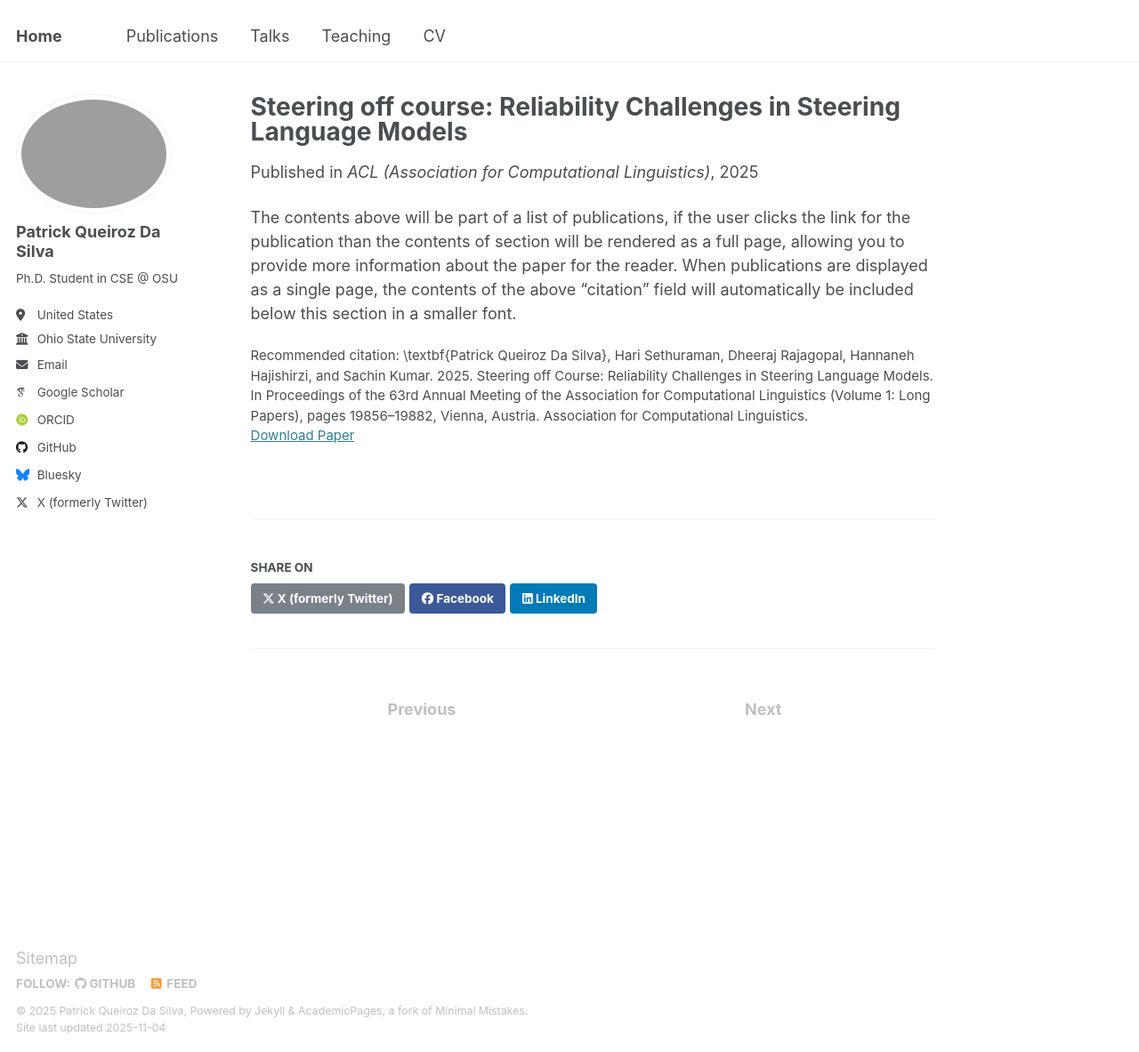
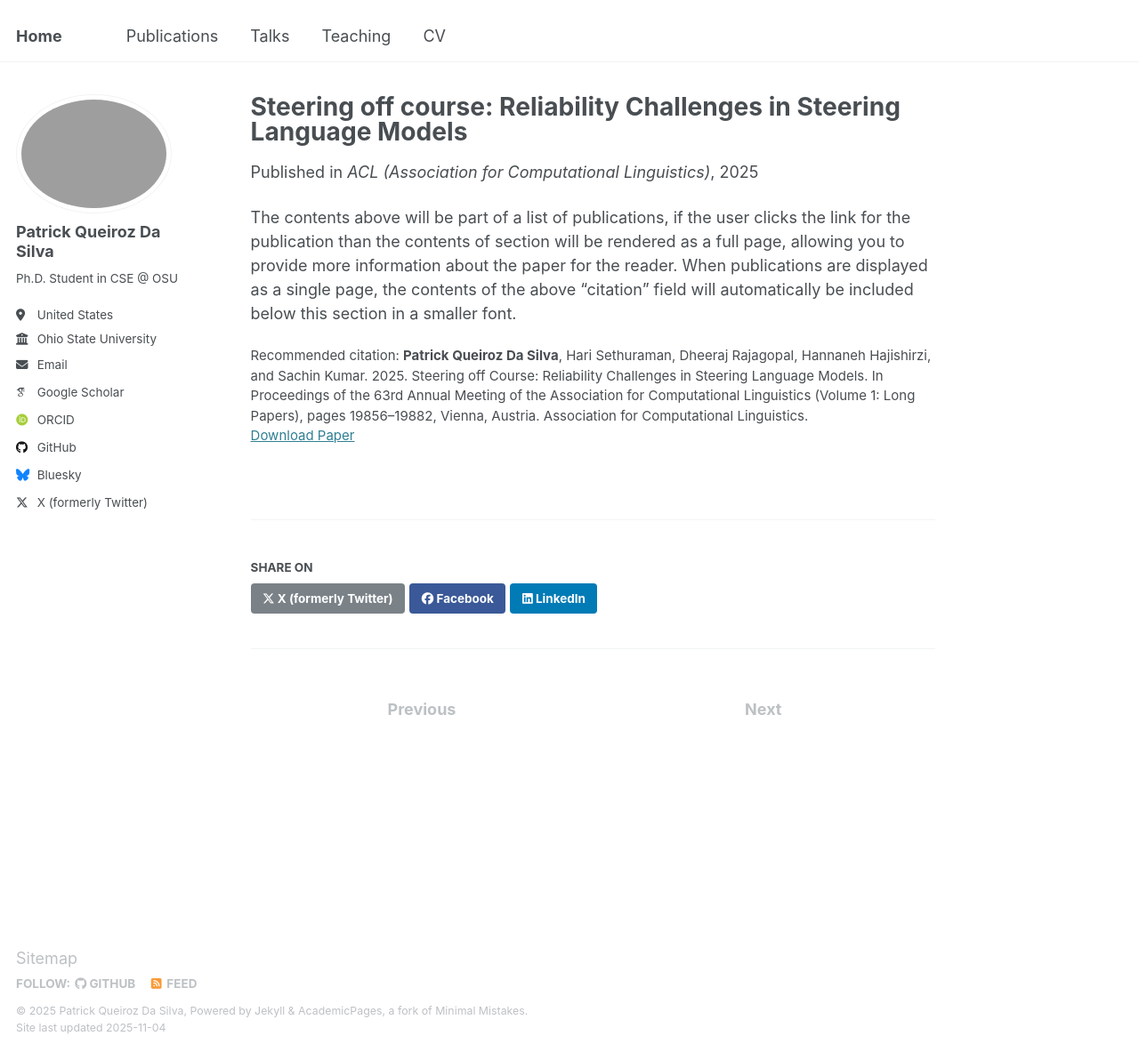
Before and after one commit to patqdasilva/patqdasilva.github.io, a Jekyll site: the page built from _publications/2025-04-06-steering.md, in a window 1280 px wide and 1183 px high. Shown: the whole window at 89% size. Built offline with Jekyll 4.4.1, drawn with Linux system fonts in a browser that asks for light colours; some web fonts are replaced.

Commit message:
Update citation formatting in steering publication

```diff
--- a/_publications/2025-04-06-steering.md
+++ b/_publications/2025-04-06-steering.md
@@ -7,7 +7,7 @@ excerpt: 'Steering methods for language models (LMs) have gained traction as lig
 date: 2025-04-06
 venue: 'ACL (Association for Computational Linguistics)'
 paperurl: 'https://aclanthology.org/2025.acl-long.974/'
-citation: '\textbf{Patrick Queiroz Da Silva}, Hari Sethuraman, Dheeraj Rajagopal, Hannaneh Hajishirzi, and Sachin Kumar. 2025. Steering off Course: Reliability Challenges in Steering Language Models. In Proceedings of the 63rd Annual Meeting of the Association for Computational Linguistics (Volume 1: Long Papers), pages 19856–19882, Vienna, Austria. Association for Computational Linguistics.'
+citation: '<strong>Patrick Queiroz Da Silva</strong>, Hari Sethuraman, Dheeraj Rajagopal, Hannaneh Hajishirzi, and Sachin Kumar. 2025. Steering off Course: Reliability Challenges in Steering Language Models. In Proceedings of the 63rd Annual Meeting of the Association for Computational Linguistics (Volume 1: Long Papers), pages 19856–19882, Vienna, Austria. Association for Computational Linguistics.'
 ---
 
 The contents above will be part of a list of publications, if the user clicks the link for the publication than the contents of section will be rendered as a full page, allowing you to provide more information about the paper for the reader. When publications are displayed as a single page, the contents of the above "citation" field will automatically be included below this section in a smaller font.
```
